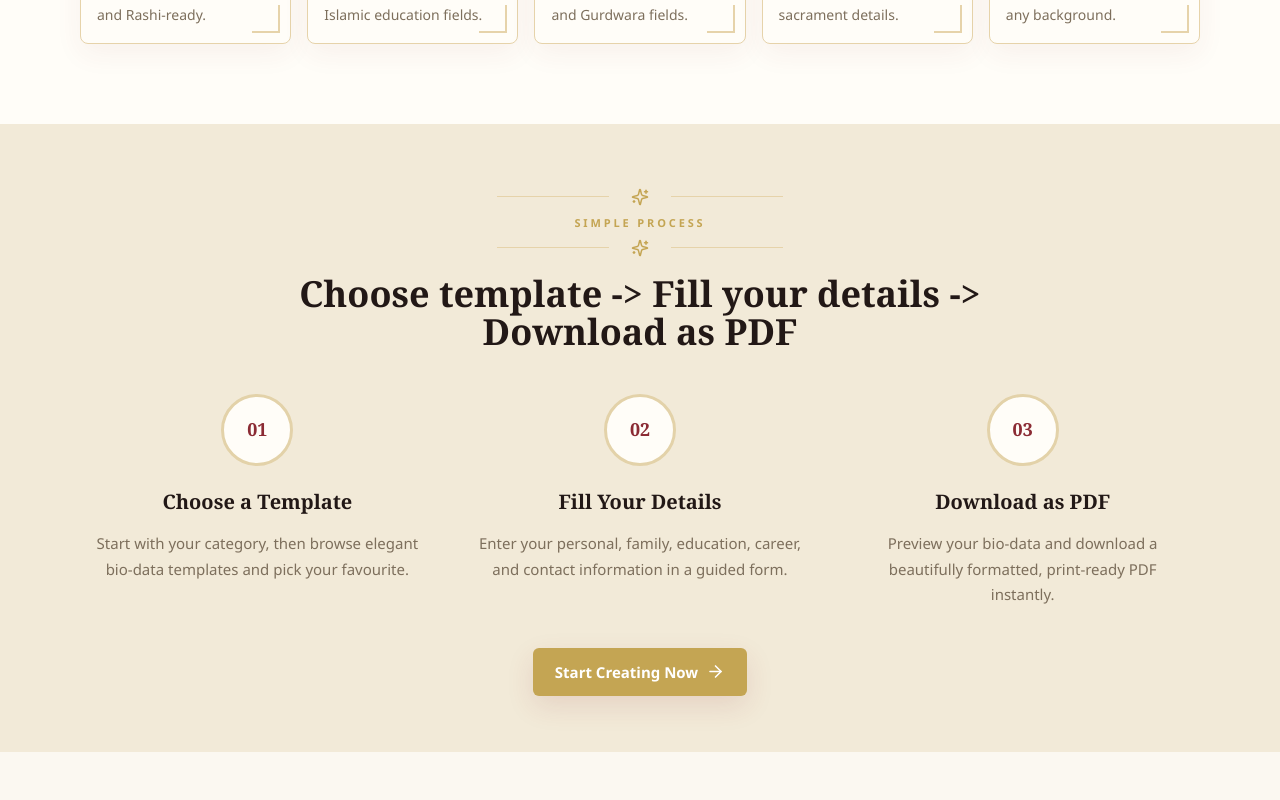
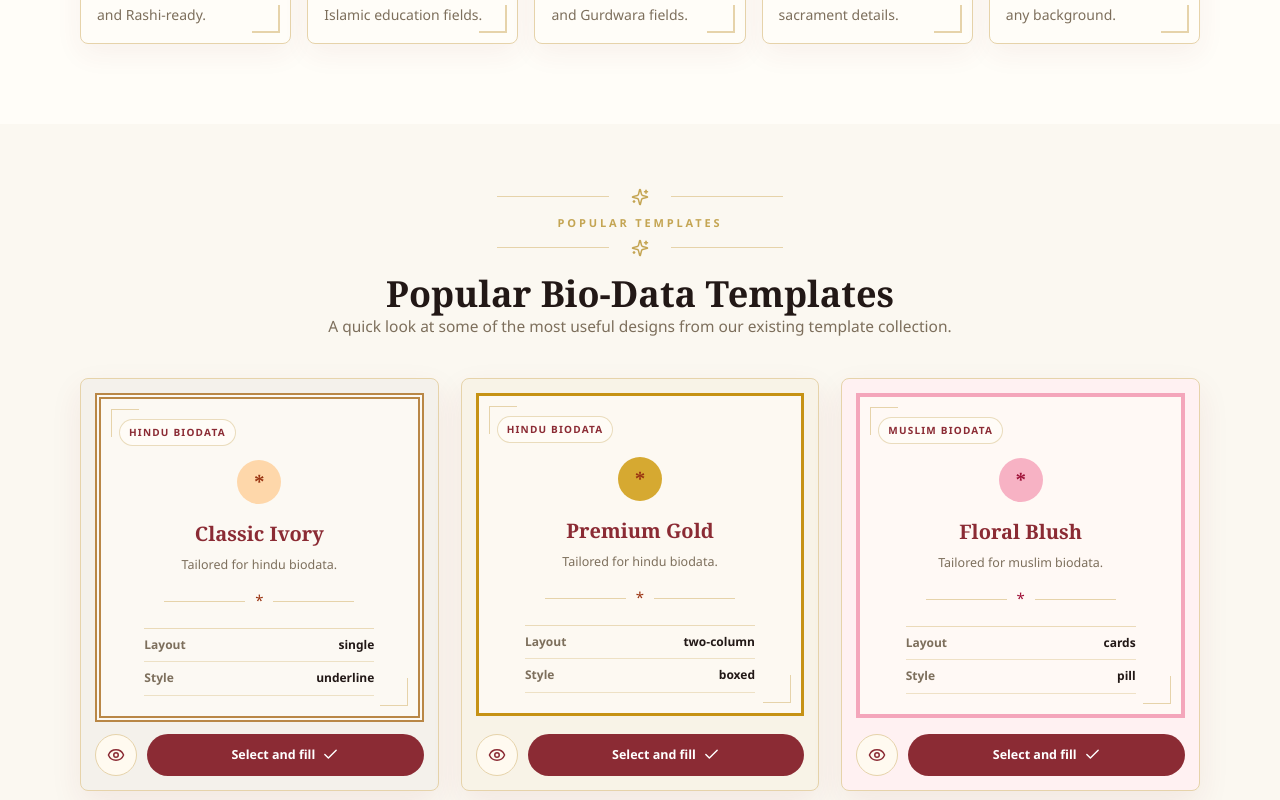
Before and after one commit to chaturcr48/Shadi-BioData, a Next.js app: page / in a window 1280 px wide. Shown: the part 1120-1920 px from the top of the page. Built offline with nearby package versions, Linux system fonts and the light colour scheme.

Commit message:
did some beatification

```diff
--- a/app/globals.css
+++ b/app/globals.css
@@ -299,6 +299,19 @@ textarea {
   margin-top: 20px;
 }
 
+.project-tagline {
+  display: inline-flex;
+  margin-top: 16px;
+  border: 1px solid var(--gold-soft);
+  border-radius: 999px;
+  background: rgba(255, 253, 248, 0.74);
+  color: var(--maroon);
+  font-size: 13px;
+  font-weight: 700;
+  letter-spacing: 0.04em;
+  padding: 8px 14px;
+}
+
 .hero-stats {
   display: flex;
   flex-wrap: wrap;
@@ -459,50 +472,8 @@ textarea {
   background: #fffdf8;
 }
 
-.process-section,
 .testimonials-section {
   background: var(--cream);
-}
-
-.process-grid {
-  display: grid;
-  grid-template-columns: repeat(3, minmax(0, 1fr));
-  gap: 28px;
-  margin-top: 42px;
-  position: relative;
-}
-
-.process-card {
-  text-align: center;
-}
-
-.process-card span {
-  display: inline-flex;
-  width: 72px;
-  height: 72px;
-  align-items: center;
-  justify-content: center;
-  border: 3px solid #e3d2a9;
-  border-radius: 999px;
-  background: var(--paper);
-  color: var(--maroon);
-  font-family: Georgia, "Times New Roman", serif;
-  font-size: 18px;
-  font-weight: 700;
-}
-
-.process-card h3 {
-  margin-top: 20px;
-  font-family: Georgia, "Times New Roman", serif;
-  font-size: 20px;
-  font-weight: 700;
-}
-
-.process-card p {
-  margin: 14px auto 0;
-  max-width: 330px;
-  color: var(--muted);
-  line-height: 1.7;
 }
 
 .featured-section {
@@ -511,8 +482,8 @@ textarea {
 
 .featured-grid {
   display: grid;
-  grid-template-columns: 1.05fr 1fr 1fr;
-  gap: 18px;
+  grid-template-columns: repeat(3, minmax(0, 1fr));
+  gap: 22px;
   margin-top: 38px;
 }
 
@@ -551,10 +522,15 @@ textarea {
 }
 
 .featured-template {
-  min-height: 185px;
+  display: flex;
+  min-height: 360px;
+  flex-direction: column;
+  justify-content: space-between;
   border: 1px solid var(--gold-soft);
   border-radius: 8px;
-  padding: 12px;
+  padding: 14px;
+  background-color: #fffdf8;
+  box-shadow: 0 12px 32px rgba(139, 43, 52, 0.08);
   transition: transform 160ms ease, box-shadow 160ms ease, border-color 160ms ease;
 }
 
@@ -564,38 +540,133 @@ textarea {
   transform: translateY(-2px);
 }
 
-.featured-template div {
+.featured-template-paper {
   display: flex;
-  min-height: 100%;
+  min-height: 270px;
   flex-direction: column;
   align-items: center;
-  justify-content: center;
+  justify-content: flex-start;
   background: rgba(255, 253, 247, 0.72);
   text-align: center;
-  padding: 18px;
+  padding: 20px 18px;
+  position: relative;
+  overflow: hidden;
+}
+
+.featured-template-paper::before,
+.featured-template-paper::after {
+  position: absolute;
+  width: 28px;
+  height: 28px;
+  content: "";
+  pointer-events: none;
+}
+
+.featured-template-paper::before {
+  left: 10px;
+  top: 10px;
+  border-left: 1px solid var(--gold-soft);
+  border-top: 1px solid var(--gold-soft);
+}
+
+.featured-template-paper::after {
+  right: 10px;
+  bottom: 10px;
+  border-right: 1px solid var(--gold-soft);
+  border-bottom: 1px solid var(--gold-soft);
+}
+
+.featured-category {
+  align-self: flex-start;
+  border: 1px solid rgba(196, 165, 83, 0.36);
+  border-radius: 999px;
+  background: rgba(255, 253, 248, 0.78);
+  color: var(--maroon);
+  font-size: 10px;
+  font-weight: 700;
+  letter-spacing: 0.12em;
+  padding: 5px 9px;
+  text-transform: uppercase;
+}
+
+.featured-template-mark {
+  display: inline-flex;
+  width: 44px;
+  height: 44px;
+  align-items: center;
+  justify-content: center;
+  border-radius: 999px;
+  font-family: Georgia, "Times New Roman", serif;
+  font-size: 20px;
+  font-weight: 700;
+  margin-top: 14px;
 }
 
 .featured-template h3 {
-  color: var(--gold);
+  color: var(--maroon);
   font-family: Georgia, "Times New Roman", serif;
-  font-size: 19px;
+  font-size: 20px;
   font-weight: 700;
+  margin-top: 14px;
 }
 
 .featured-template p {
-  margin-top: 8px;
+  margin-top: 7px;
+  max-width: 250px;
   color: var(--muted);
+  font-size: 12.5px;
+  line-height: 1.45;
+}
+
+.featured-mini-divider {
+  display: flex;
+  align-items: center;
+  gap: 10px;
+  margin-top: 15px;
+  width: min(100%, 190px);
+}
+
+.featured-mini-divider span {
+  flex: 1;
+  height: 1px;
+  background: var(--gold-soft);
+}
+
+.featured-mini-rows {
+  width: min(100%, 230px);
+  margin-top: 15px;
+  border-top: 1px solid rgba(230, 211, 170, 0.8);
+}
+
+.featured-mini-rows span {
+  display: flex;
+  justify-content: space-between;
+  gap: 14px;
+  border-bottom: 1px solid rgba(230, 211, 170, 0.62);
+  padding: 7px 0;
+  color: var(--muted);
+  font-size: 12px;
+  text-align: left;
+}
+
+.featured-mini-rows strong {
+  font-weight: 600;
+}
+
+.featured-mini-rows em {
+  color: var(--ink);
+  font-style: normal;
+  font-weight: 700;
+  text-align: right;
 }
 
 .featured-actions {
   display: flex;
-  width: min(100%, 270px);
+  width: 100%;
   justify-content: center;
   align-items: center;
   gap: 10px;
-  margin-top: 18px;
-  border-top: 1px solid rgba(196, 165, 83, 0.34);
-  padding-top: 14px;
+  margin-top: 12px;
 }
 
 .featured-preview-button {
@@ -809,7 +880,6 @@ textarea {
     grid-row: span 2;
   }
 
-  .process-grid,
   .testimonial-grid {
     grid-template-columns: 1fr;
   }
@@ -899,8 +969,12 @@ textarea {
     grid-template-columns: 1fr;
   }
 
-  .featured-photo-card {
-    min-height: 320px;
+  .featured-template {
+    min-height: 330px;
+  }
+
+  .featured-template-paper {
+    min-height: 245px;
   }
 
   .testimonial-card {
--- a/app/page.tsx
+++ b/app/page.tsx
@@ -230,6 +230,7 @@ function LandingHome({
               Create a clean, professional marriage bio-data in minutes. Choose a template, fill your details,
               preview it, and download a print-ready PDF.
             </p>
+            <p className="project-tagline">Choose template {'->'} Fill your details {'->'} Download as PDF</p>
             <div className="mt-6 flex flex-wrap items-center gap-4">
               <button type="button" className="btn-primary btn-large" onClick={onStartCreate}>
                 Create Bio-Data Free <ArrowRight size={19} />
@@ -261,33 +262,6 @@ function LandingHome({
         </div>
       </section>
 
-      <section className="process-section" id="how-it-works">
-        <div className="mx-auto max-w-6xl px-4 py-14">
-          <div className="mx-auto max-w-3xl text-center">
-            <SectionEyebrow>Simple Process</SectionEyebrow>
-            <h2 className="section-title">Choose template {'->'} Fill your details {'->'} Download as PDF</h2>
-          </div>
-          <div className="process-grid">
-            {[
-              ["01", "Choose a Template", "Start with your category, then browse elegant bio-data templates and pick your favourite."],
-              ["02", "Fill Your Details", "Enter your personal, family, education, career, and contact information in a guided form."],
-              ["03", "Download as PDF", "Preview your bio-data and download a beautifully formatted, print-ready PDF instantly."]
-            ].map(([number, title, copy]) => (
-              <article key={number} className="process-card">
-                <span>{number}</span>
-                <h3>{title}</h3>
-                <p>{copy}</p>
-              </article>
-            ))}
-          </div>
-          <div className="mt-10 flex justify-center">
-            <button type="button" className="btn-primary btn-large" onClick={onStartCreate}>
-              Start Creating Now <ArrowRight size={19} />
-            </button>
-          </div>
-        </div>
-      </section>
-
       <section className="featured-section" id="popular-templates">
         <div className="mx-auto max-w-6xl px-4 py-14">
           <div className="mx-auto max-w-3xl text-center">
@@ -298,9 +272,21 @@ function LandingHome({
           <div className="featured-grid">
             {popularTemplates.map((template) => (
               <article key={template.id} className="featured-template" style={{ background: template.theme.background }}>
-                <div style={{ border: template.borderStyle }}>
+                <div className="featured-template-paper" style={{ border: template.borderStyle }}>
+                  <span className="featured-category">{template.category} biodata</span>
+                  <div className="featured-template-mark" style={{ background: template.theme.accent, color: template.theme.primary }}>
+                    *
+                  </div>
                   <h3>{template.name.replace(/^(Hindu|Muslim|Sikh|Christian|General)\s/, "")}</h3>
-                  <p>{template.layout} layout</p>
+                  <p>{template.description.replace(/^.*? Tailored/, "Tailored")}</p>
+                  <div className="featured-mini-divider" style={{ color: template.theme.primary }}>
+                    <span /> * <span />
+                  </div>
+                  <div className="featured-mini-rows">
+                    <span><strong>Layout</strong><em>{template.layout}</em></span>
+                    <span><strong>Style</strong><em>{template.headingStyle}</em></span>
+                  </div>
+                </div>
                 <div className="featured-actions">
                   <button
                     type="button"
@@ -314,7 +300,6 @@ function LandingHome({
                   <button type="button" className="featured-select-button" onClick={() => onUseTemplate(template)}>
                     Select and fill <Check size={17} />
                   </button>
-                  </div>
                 </div>
               </article>
             ))}
@@ -367,7 +352,6 @@ function FooterCta({ onCreate }: { onCreate: () => void }) {
           <h3>Quick Links</h3>
           <button type="button" onClick={onCreate}>Create Bio-Data</button>
           <a href="#popular-templates">Popular Templates</a>
-          <a href="#how-it-works">How It Works</a>
         </div>
         <div>
           <h3>Get Started Today</h3>
@@ -458,12 +442,6 @@ export default function Home() {
     window.setTimeout(() => document.getElementById("popular-templates")?.scrollIntoView({ behavior: "smooth" }), 0);
   }
 
-  function goHowItWorks() {
-    setPreviewTemplate(null);
-    setStep("category");
-    window.setTimeout(() => document.getElementById("how-it-works")?.scrollIntoView({ behavior: "smooth" }), 0);
-  }
-
   return (
     <main>
       <header className="site-header">
@@ -479,7 +457,6 @@ export default function Home() {
           <nav className="hidden items-center gap-9 text-sm font-semibold text-stone-700 md:flex">
             <button type="button" onClick={goHome}>Home</button>
             <button type="button" onClick={goPopularTemplates}>Popular Templates</button>
-            <button type="button" onClick={goHowItWorks}>How It Works</button>
           </nav>
           {step === "category" ? (
             <button type="button" className="btn-primary hidden sm:inline-flex" onClick={goCreate}>
```
Lines whose indentation alone changed are shown as unchanged.
